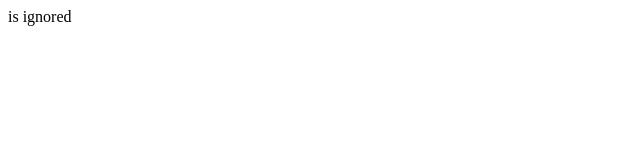
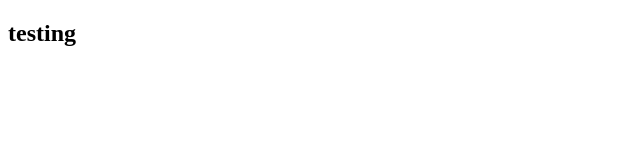
Before and after one commit to vaibhavwagh19/test-git, a plain HTML site: page contact.html in a window 1280 px wide. Shown: the whole page, without its empty margins (0-640 px from the left). Drawn offline with Linux system fonts and the light colour scheme.

Commit message:
who knows

```diff
--- a/contact.html
+++ b/contact.html
@@ -10,7 +10,7 @@
 	<title>iuj</title>
 	 <title>iuj2</title>
 	  <title>iuj3</title>
-	  is ignored
+	<h2>testing</h2>
 
 </body>
 </html>
```
